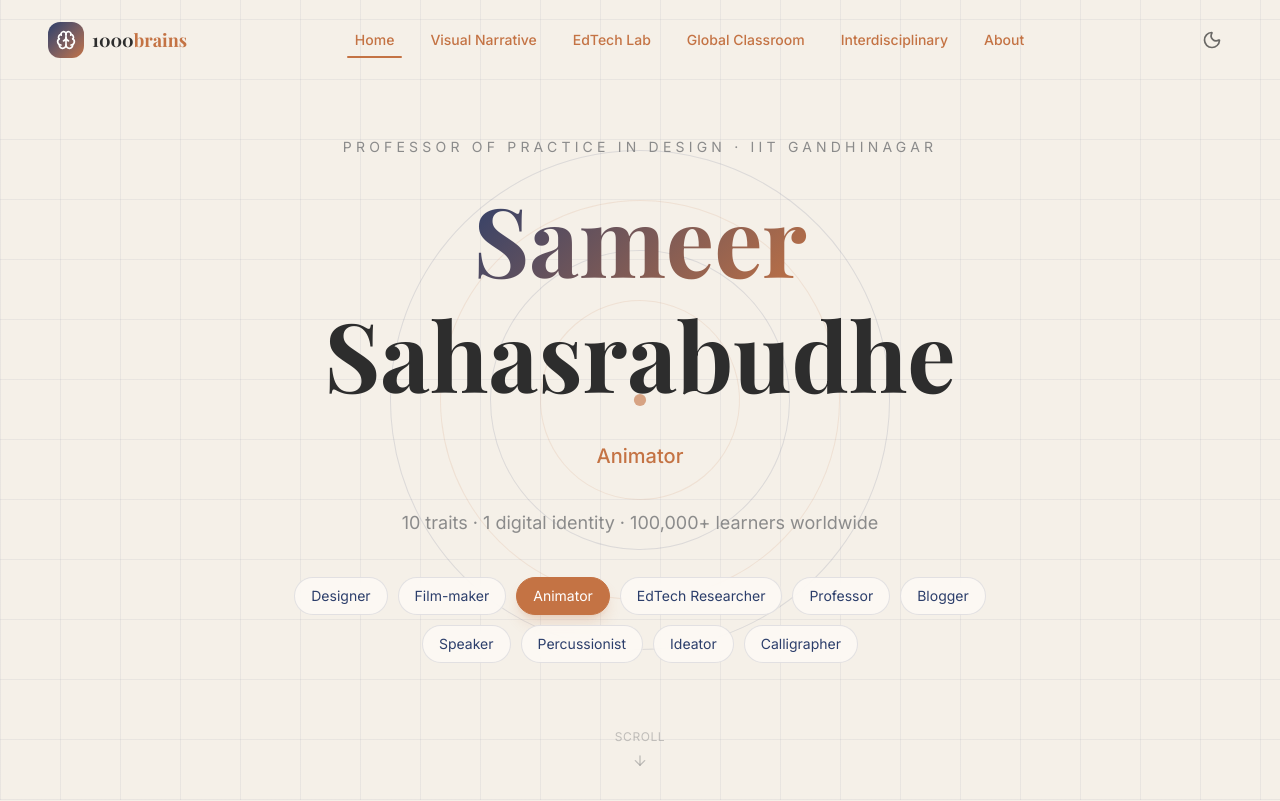
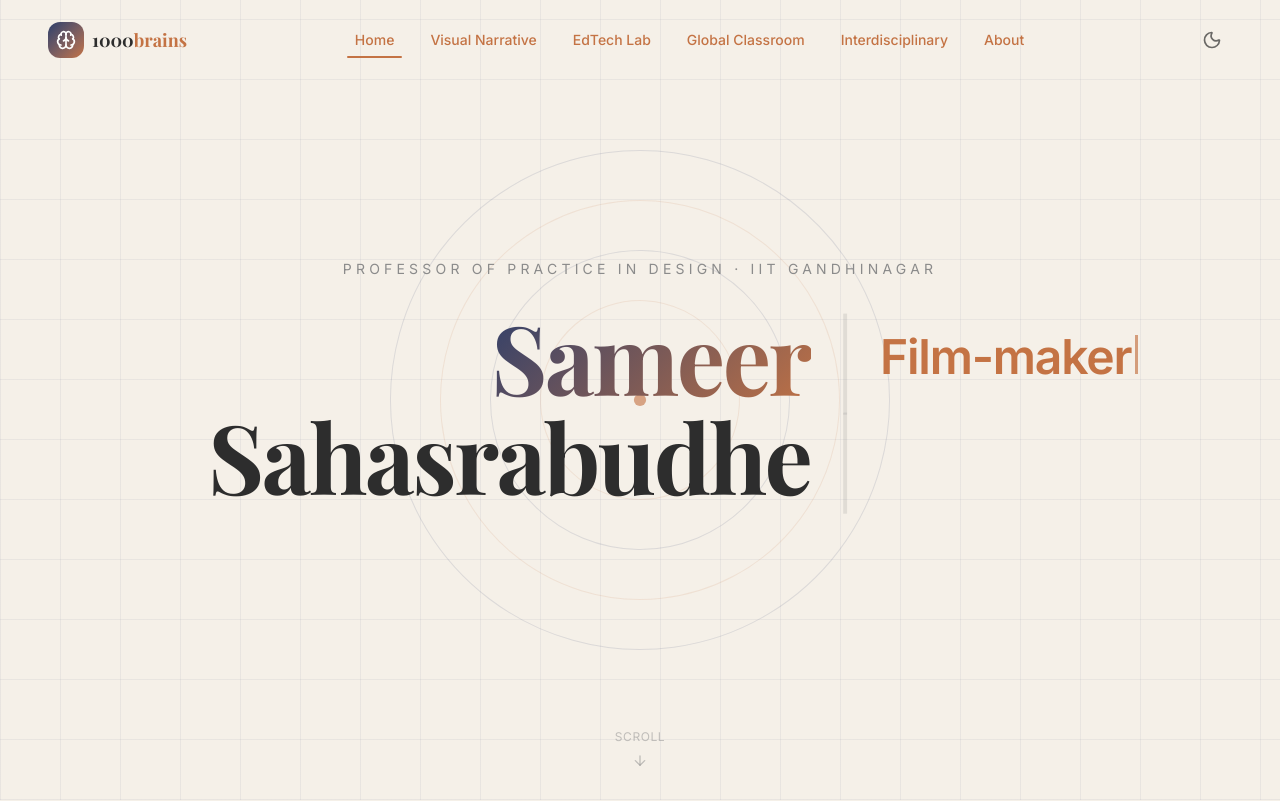
Before and after one commit to RutikKulkarni/1000brains, a Next.js app: page / in a window 1280 px wide. Shown: the top 801 px of the page. Built offline with nearby package versions, Linux system fonts and the light colour scheme.

Commit message:
style(ui): remove tagline text and trait pills from HeroSection

```diff
--- a/src/components/home/HeroSection.tsx
+++ b/src/components/home/HeroSection.tsx
@@ -6,14 +6,38 @@ import { TRAITS } from "@/types";
 import { ArrowDown } from "lucide-react";
 
 export default function HeroSection() {
-  const [activeTraitIndex, setActiveTraitIndex] = useState(0);
+  const [typedText, setTypedText] = useState("");
+  const [isDeleting, setIsDeleting] = useState(false);
+  const [loopNum, setLoopNum] = useState(0);
+  const [typingSpeed, setTypingSpeed] = useState(150);
+
+  const activeTraitIndex = loopNum % TRAITS.length;
 
   useEffect(() => {
-    const interval = setInterval(() => {
-      setActiveTraitIndex((prev) => (prev + 1) % TRAITS.length);
-    }, 2500);
-    return () => clearInterval(interval);
-  }, []);
+    const fullText = TRAITS[activeTraitIndex].name;
+
+    const handleType = () => {
+      setTypedText(
+        isDeleting
+          ? fullText.substring(0, typedText.length - 1)
+          : fullText.substring(0, typedText.length + 1)
+      );
+
+      if (!isDeleting && typedText === fullText) {
+        setTimeout(() => setIsDeleting(true), 1500);
+      } else if (isDeleting && typedText === "") {
+        setIsDeleting(false);
+        setLoopNum((prev) => prev + 1);
+        setTypingSpeed(150);
+      }
+    };
+
+    const timer = setTimeout(
+      handleType,
+      isDeleting ? 50 : typingSpeed
+    );
+    return () => clearTimeout(timer);
+  }, [typedText, isDeleting, activeTraitIndex, typingSpeed]);
 
   return (
     <section className="relative flex flex-col items-center justify-center min-h-screen px-6 text-center overflow-hidden">
@@ -45,74 +69,56 @@ export default function HeroSection() {
         initial={{ opacity: 0, y: 30 }}
         animate={{ opacity: 1, y: 0 }}
         transition={{ duration: 0.8, ease: "easeOut" }}
-        className="relative z-10"
+        className="relative z-10 w-full max-w-4xl flex flex-col items-center"
       >
         <motion.p
           initial={{ opacity: 0, y: 10 }}
           animate={{ opacity: 1, y: 0 }}
           transition={{ delay: 0.2 }}
-          className="text-muted text-xs sm:text-sm tracking-[0.3em] uppercase mb-6 font-body"
+          className="text-muted text-xs sm:text-sm tracking-[0.3em] uppercase mb-8 font-body"
         >
           Professor of Practice in Design · IIT Gandhinagar
         </motion.p>
 
-        <motion.h1
+        {/* Horizontal Grid Name & Trait Typing Animation */}
+        <motion.div
           initial={{ opacity: 0, y: 20 }}
           animate={{ opacity: 1, y: 0 }}
           transition={{ delay: 0.4, duration: 0.7 }}
-          className="text-5xl sm:text-6xl md:text-7xl lg:text-8xl font-heading font-bold mb-6 leading-[0.95]"
+          className="grid grid-cols-[auto_auto_1fr] md:grid-cols-[1fr_auto_1fr] gap-x-3 md:gap-x-6 items-center max-w-full px-4 mb-10 mx-auto"
         >
-          <span className="gradient-text">Sameer</span>
-          <br />
-          <span className="text-foreground">Sahasrabudhe</span>
-        </motion.h1>
+          {/* Row 1 */}
+          <div className="text-right">
+            <span className="text-3xl sm:text-5xl md:text-7xl lg:text-8xl font-heading font-bold gradient-text leading-[0.95] tracking-tight">
+              Sameer
+            </span>
+          </div>
+          <div className="text-center">
+            <span className="text-3xl sm:text-5xl md:text-7xl lg:text-8xl font-heading font-light text-muted/20 leading-[0.95]">
+              |
+            </span>
+          </div>
+          <div className="text-left flex items-center min-h-[1.2em]">
+            <span className="text-lg sm:text-2xl md:text-4xl lg:text-5xl font-body font-semibold text-accent leading-[0.95] whitespace-nowrap tracking-tight">
+              {typedText}
+              <span className="inline-block w-[2px] md:w-[3px] h-[0.8em] ml-1 bg-accent animate-[pulse_1s_infinite]" />
+            </span>
+          </div>
 
-        {/* Animated trait cycling */}
-        <div className="h-10 flex items-center justify-center mb-8 overflow-hidden">
-          <motion.p
-            key={activeTraitIndex}
-            initial={{ opacity: 0, y: 20 }}
-            animate={{ opacity: 1, y: 0 }}
-            exit={{ opacity: 0, y: -20 }}
-            transition={{ duration: 0.4 }}
-            className="text-lg md:text-xl text-accent font-body font-medium"
-          >
-            {TRAITS[activeTraitIndex].name}
-          </motion.p>
-        </div>
+          {/* Row 2 */}
+          <div className="text-right mt-2">
+            <span className="text-3xl sm:text-5xl md:text-7xl lg:text-8xl font-heading font-bold text-foreground leading-[0.95] tracking-tight">
+              Sahasrabudhe
+            </span>
+          </div>
+          <div className="text-center mt-2">
+            <span className="text-3xl sm:text-5xl md:text-7xl lg:text-8xl font-heading font-light text-muted/20 leading-[0.95] mt-2">
+              |
+            </span>
+          </div>
+          <div className="mt-2" />
+        </motion.div>
 
-        <motion.p
-          initial={{ opacity: 0 }}
-          animate={{ opacity: 1 }}
-          transition={{ delay: 0.8 }}
-          className="text-base md:text-lg text-muted max-w-xl mx-auto mb-10 font-body leading-relaxed"
-        >
-          10 traits · 1 digital identity · 100,000+ learners worldwide
-        </motion.p>
-
-        {/* Trait pills */}
-        <motion.div
-          initial={{ opacity: 0, y: 20 }}
-          animate={{ opacity: 1, y: 0 }}
-          transition={{ delay: 1 }}
-          className="flex flex-wrap justify-center gap-2.5 max-w-3xl mx-auto"
-        >
-          {TRAITS.map((trait, i) => (
-            <motion.span
-              key={trait.id}
-              initial={{ opacity: 0, scale: 0.8 }}
-              animate={{ opacity: 1, scale: 1 }}
-              transition={{ delay: 1.1 + i * 0.06 }}
-              className={`px-4 py-2 text-sm font-body rounded-full border backdrop-blur-sm cursor-default transition-all duration-300 ${
-                i === activeTraitIndex
-                  ? "bg-accent text-white border-accent shadow-lg shadow-accent/20"
-                  : "border-[var(--card-border)] bg-[var(--card-bg)] text-primary hover:border-accent/40 hover:text-accent"
-              }`}
-            >
-              {trait.name}
-            </motion.span>
-          ))}
-        </motion.div>
       </motion.div>
 
       {/* Scroll indicator */}
```
